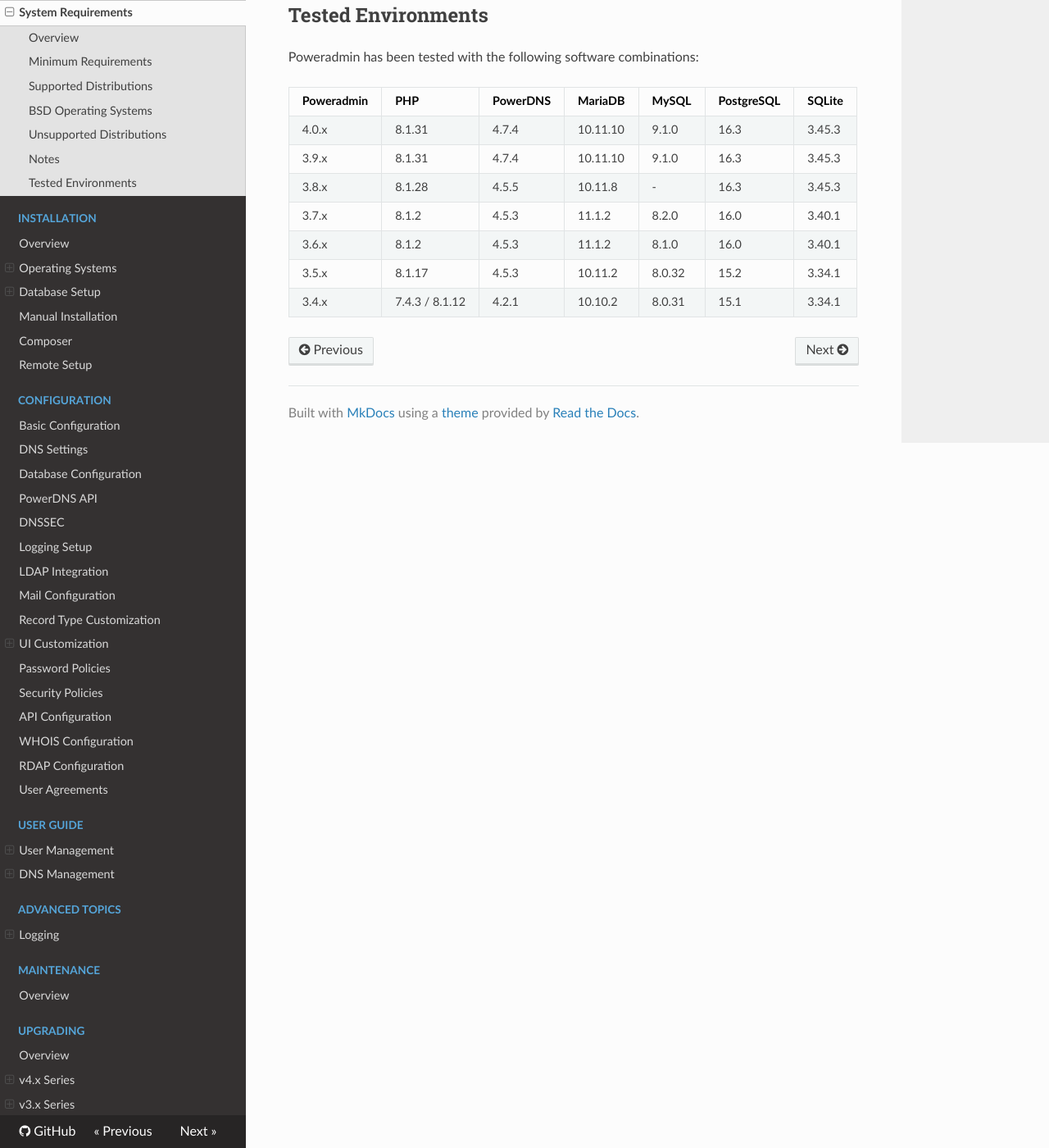
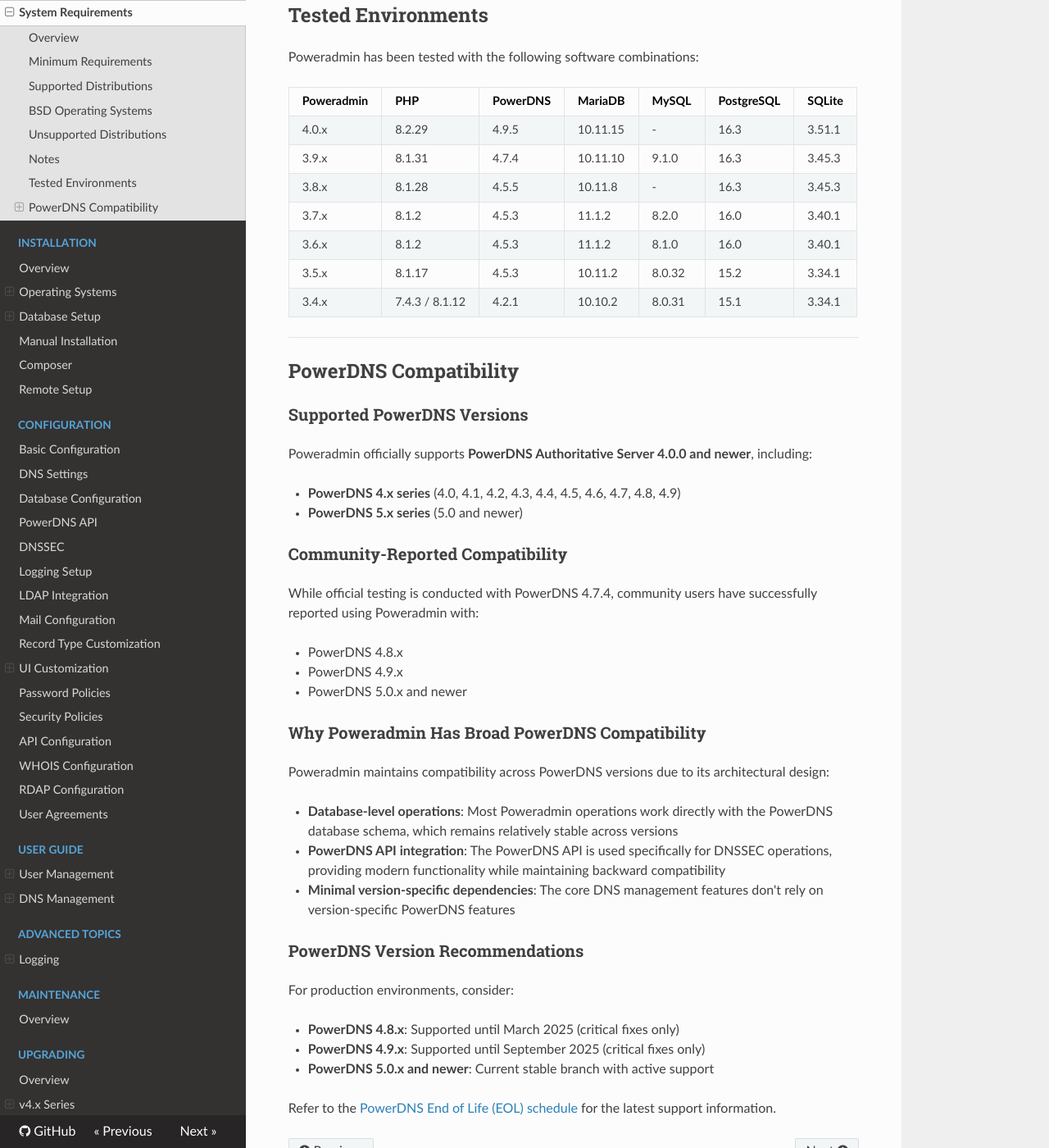
Before and after one commit to poweradmin/poweradmin-docs, an MkDocs documentation site: the page built from docs/getting-started/requirements.md, in a window 1280 px wide and 1400 px high, scrolled down 2154 px. Shown: the whole window at 82% size. Built offline with MkDocs 1.6.1, drawn with Linux system fonts in a browser that asks for light colours; nearby versions of some CDN libraries; some of the changed text lies outside the part shown.

Commit message:
docs: expand PowerDNS compatibility information

```diff
--- a/docs/getting-started/requirements.md
+++ b/docs/getting-started/requirements.md
@@ -25,7 +25,7 @@
         - `pdo-sqlite`
     - `ldap` (optional)
 - **Database**: MySQL 5.7.x/8.x, MariaDB, PostgreSQL, or SQLite
-- **PowerDNS**: PowerDNS authoritative server 4.0.0+
+- **PowerDNS**: PowerDNS authoritative server 4.0.0+ (including 4.x and 5.x series)
 - **Web Server**: Apache or NGINX
 - **Operating System**: Linux or BSD
 
@@ -81,10 +81,47 @@
 
 | Poweradmin | PHP            | PowerDNS | MariaDB  | MySQL  | PostgreSQL | SQLite |
 |------------|----------------|----------|----------|--------|------------|--------|
-| 4.0.x      | 8.1.31         | 4.7.4    | 10.11.10 | 9.1.0  | 16.3       | 3.45.3 |
+| 4.0.x      | 8.2.29         | 4.9.5    | 10.11.15 | -      | 16.3       | 3.51.1 |
 | 3.9.x      | 8.1.31         | 4.7.4    | 10.11.10 | 9.1.0  | 16.3       | 3.45.3 |
 | 3.8.x      | 8.1.28         | 4.5.5    | 10.11.8  | -      | 16.3       | 3.45.3 |
 | 3.7.x      | 8.1.2          | 4.5.3    | 11.1.2   | 8.2.0  | 16.0       | 3.40.1 |
 | 3.6.x      | 8.1.2          | 4.5.3    | 11.1.2   | 8.1.0  | 16.0       | 3.40.1 |
 | 3.5.x      | 8.1.17         | 4.5.3    | 10.11.2  | 8.0.32 | 15.2       | 3.34.1 |
 | 3.4.x      | 7.4.3 / 8.1.12 | 4.2.1    | 10.10.2  | 8.0.31 | 15.1       | 3.34.1 |
+
+---
+
+## PowerDNS Compatibility
+
+### Supported PowerDNS Versions
+
+Poweradmin officially supports **PowerDNS Authoritative Server 4.0.0 and newer**, including:
+
+- **PowerDNS 4.x series** (4.0, 4.1, 4.2, 4.3, 4.4, 4.5, 4.6, 4.7, 4.8, 4.9)
+- **PowerDNS 5.x series** (5.0 and newer)
+
+### Community-Reported Compatibility
+
+While official testing is conducted with PowerDNS 4.7.4, community users have successfully reported using Poweradmin with:
+
+- PowerDNS 4.8.x
+- PowerDNS 4.9.x
+- PowerDNS 5.0.x and newer
+
+### Why Poweradmin Has Broad PowerDNS Compatibility
+
+Poweradmin maintains compatibility across PowerDNS versions due to its architectural design:
+
+- **Database-level operations**: Most Poweradmin operations work directly with the PowerDNS database schema, which remains relatively stable across versions
+- **PowerDNS API integration**: The PowerDNS API is used specifically for DNSSEC operations, providing modern functionality while maintaining backward compatibility
+- **Minimal version-specific dependencies**: The core DNS management features don't rely on version-specific PowerDNS features
+
+### PowerDNS Version Recommendations
+
+For production environments, consider:
+
+- **PowerDNS 4.8.x**: Supported until March 2025 (critical fixes only)
+- **PowerDNS 4.9.x**: Supported until September 2025 (critical fixes only)
+- **PowerDNS 5.0.x and newer**: Current stable branch with active support
+
+Refer to the [PowerDNS End of Life (EOL) schedule](https://doc.powerdns.com/authoritative/appendices/EOL.html) for the latest support information.
```
